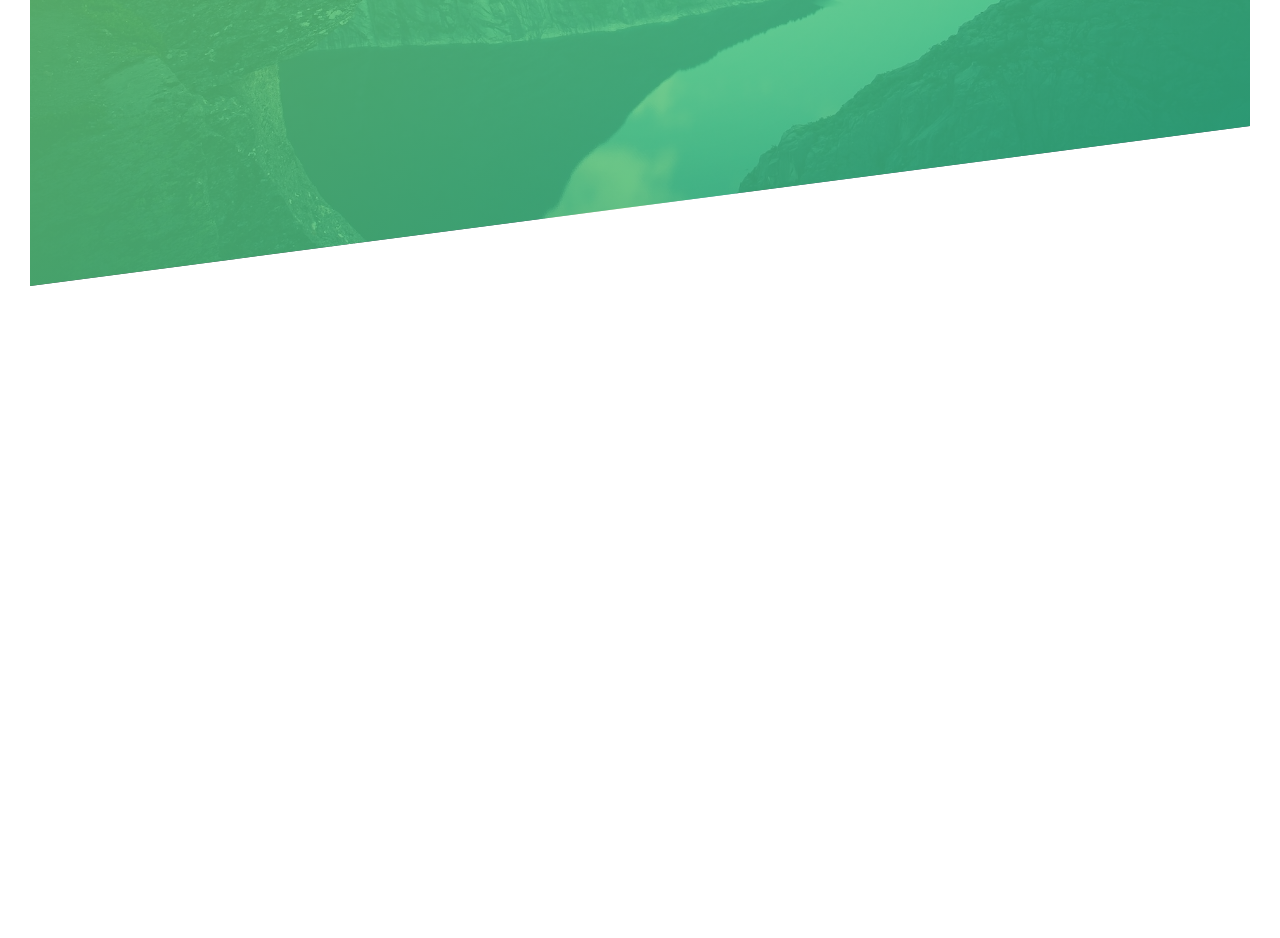
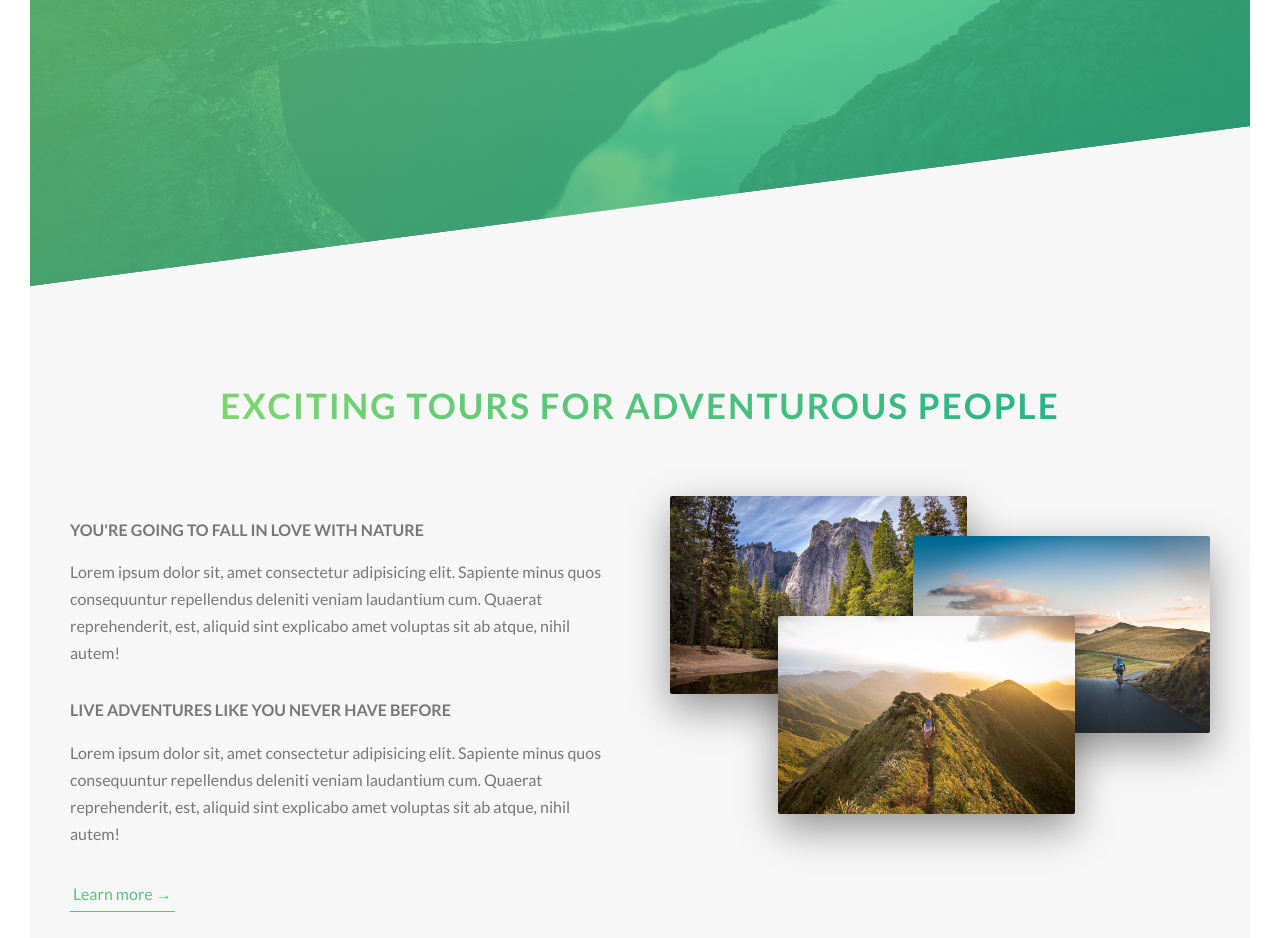
Before and after one commit to alyamkin/udemy-jonas-advanced-css-saas, a website: page index.html in a window 1280 px wide. Shown: the part 504-1442 px from the top of the page. Before the commit the page ends 820 px from the top, so only its background shows below. Drawn offline with Linux system fonts and the light colour scheme.

Commit message:
Build About section

```diff
--- a/index.html
+++ b/index.html
@@ -10,6 +10,8 @@
         <title>Natours | Exciting tours for adventurous people</title>
     </head>
     <body>
+
+        <!-- BUILD HEADER SECTION -->
         <header class="header">
             <div class="header__logo-box">
                 <img src="img/logo-white.png" alt="Logo image" class="header__logo">
@@ -24,6 +26,52 @@
                 <a href="#" class="btn btn--white btn--animated">Discover our tours</a>
             </div>
         </header>
+
+        <main>
+            <!-- BUILD ABOUT SECTION -->
+            <section class="section-about">
+
+                <div class="u-center-text u-margin-bottom-big">
+                    <h2 class="heading-secondary">
+                        Exciting tours for adventurous people
+                    </h2>
+                </div>
+
+                <div class="row">
+                    <div class="col-1-of-2">
+                        <h3 class="heading-tertiary u-margin-bottom-small">
+                            You're going to fall in love with nature
+                        </h3>
+                        <p class="paragraph">
+                            Lorem ipsum dolor sit, amet consectetur adipisicing elit. Sapiente minus quos consequuntur repellendus deleniti veniam laudantium cum. Quaerat reprehenderit, est, aliquid sint explicabo amet voluptas sit ab atque, nihil autem!
+                        </p>
+
+                        <h3 class="heading-tertiary u-margin-bottom-small">
+                            Live adventures like you never have before
+                        </h3>
+                        <p class="paragraph">
+                            Lorem ipsum dolor sit, amet consectetur adipisicing elit. Sapiente minus quos consequuntur repellendus deleniti veniam laudantium cum. Quaerat reprehenderit, est, aliquid sint explicabo amet voluptas sit ab atque, nihil autem!
+                        </p>
+
+                        <a href="#" class="btn-text">Learn more &rarr;</a>
+                    </div>
+                    <div class="col-1-of-2">
+                        <div class="composition">
+                            <img src="img/nat-1-large.jpg" alt="Photo 1" class="composition__photo composition__photo--p1">
+                            <img src="img/nat-2-large.jpg" alt="Photo 2" class="composition__photo composition__photo--p2">
+                            <img src="img/nat-3-large.jpg" alt="Photo 3" class="composition__photo composition__photo--p3">
+                        </div>
+                    </div>
+                </div>
+
+            </section>
+
+        </main>
+
+
+
+
+
 
         <!-- <section class="grid-test">
             <div class="row">
--- a/sass/abstracts/_variables.scss
+++ b/sass/abstracts/_variables.scss
@@ -2,9 +2,15 @@
 $color-primary: #55c57a;
 $color-primary-light: #7ed56f;
 $color-primary-dark: #28b485;
+
+$color-grey-light-1: #f7f7f7;
+
 $color-grey: #777;
 $color-white: #fff;
 $color-black: #000;
+
+// FONT
+$default-font-size: 1.6rem;
 
 // GRID
 $grid-width: 114rem;
--- a/sass/base/_typography.scss
+++ b/sass/base/_typography.scss
@@ -29,3 +29,34 @@
         animation: moveInRight 1s ease-in;
     }
 }
+
+.heading-secondary {
+    font-size: 3.5rem;
+    text-transform: uppercase;
+    font-weight: 700;
+    display: inline-block;
+    background-image: linear-gradient(to right, $color-primary-light, $color-primary-dark);
+    -webkit-background-clip: text;
+    color: transparent;
+    letter-spacing: 2px;
+    transition: all .2s;
+
+    &:hover {
+        transform: skewY(2deg) skewX(15deg) scale(1.1);
+        text-shadow: .5rem 1rem 2rem rgba($color-black, .2);
+    }
+}
+
+.heading-tertiary {
+    font-size: $default-font-size;
+    font-weight: 700;
+    text-transform: uppercase;
+}
+
+.paragraph {
+    font-size: $default-font-size;
+
+    &:not(:last-child) {
+        margin-bottom: 3rem;
+    }
+}
--- a/sass/base/_utilities.scss
+++ b/sass/base/_utilities.scss
@@ -0,0 +1,5 @@
+.u-center-text { text-align: center; }
+
+.u-margin-bottom-big { margin-bottom: 8rem; }
+.u-margin-bottom-medium { margin-bottom: 4rem; }
+.u-margin-bottom-small { margin-bottom: 1.5rem; }
--- a/sass/components/button.scss
+++ b/sass/components/_button.scss
@@ -53,3 +53,31 @@
         animation-fill-mode: backwards;
     }
 }
+
+.btn-text {
+    &:link,
+    &:visited {
+        font-size: $default-font-size;
+        color: $color-primary;
+        display: inline-block;
+        text-decoration: none;
+        border-bottom: 1px solid $color-primary;
+        padding: 3px;
+        transition: all .2s;
+
+    }
+
+    &:hover {
+        background-color: $color-primary;
+        color: $color-white;
+        box-shadow: 0 1rem 2rem rgba($color-black, .15);
+        transform: translateY(-2px);
+
+    }
+
+    &:active {
+        box-shadow: 0 .5rem 1rem rgba($color-black, .15);
+        transform: translateY(0);
+
+    }
+}
--- /dev/null
+++ b/sass/components/_compositions.scss
@@ -0,0 +1,37 @@
+.composition {
+    position: relative;
+    &__photo {
+        width: 55%;
+        box-shadow: 0 1.5rem 4rem rgba($color-black, .4);
+        border-radius: 2px;
+        position: absolute;
+        z-index: 10;
+        transition: all .2s;
+        outline-offset: 2rem;
+
+
+        &--p1 {
+            left: 0;
+            top: -2rem;
+        }
+        &--p2 {
+            right: 0;
+            top: 2rem;
+        }
+        &--p3 {
+            left: 20%;
+            top: 10rem;
+        }
+
+        &:hover {
+            outline: 1.5rem solid $color-primary;
+            transform: scale(1.05) translateY(-.5rem);
+            box-shadow: 0 2.5rem 4rem rgba($color-black, .5);
+            z-index: 20;
+        }
+    }
+
+    &:hover &__photo:not(:hover) {
+        transform: scale(.9);
+    }
+}
--- a/sass/layout/_grid.scss
+++ b/sass/layout/_grid.scss
@@ -1,6 +1,5 @@
 .row {
     max-width: $grid-width;
-    background-color: #eee;
     margin: 0 auto;
 
     &:not(:last-child) {
@@ -10,7 +9,6 @@
     @include clearfix;
 
     [class^="col-"] {
-        background-color: red;
         float: left;
 
         &:not(:last-child) {
--- a/sass/main.scss
+++ b/sass/main.scss
@@ -10,6 +10,7 @@
 @import "pages/home.scss";
 
 @import "components/button.scss";
+@import "components/compositions.scss";
 
 @import "layout/header.scss";
 @import "layout/grid.scss";
--- a/sass/pages/_home.scss
+++ b/sass/pages/_home.scss
@@ -0,0 +1,5 @@
+.section-about {
+    background-color: $color-grey-light-1;
+    padding: 25rem 0;
+    margin-top: -20vh;
+}
```
Also changed, not shown: css/style.css.
